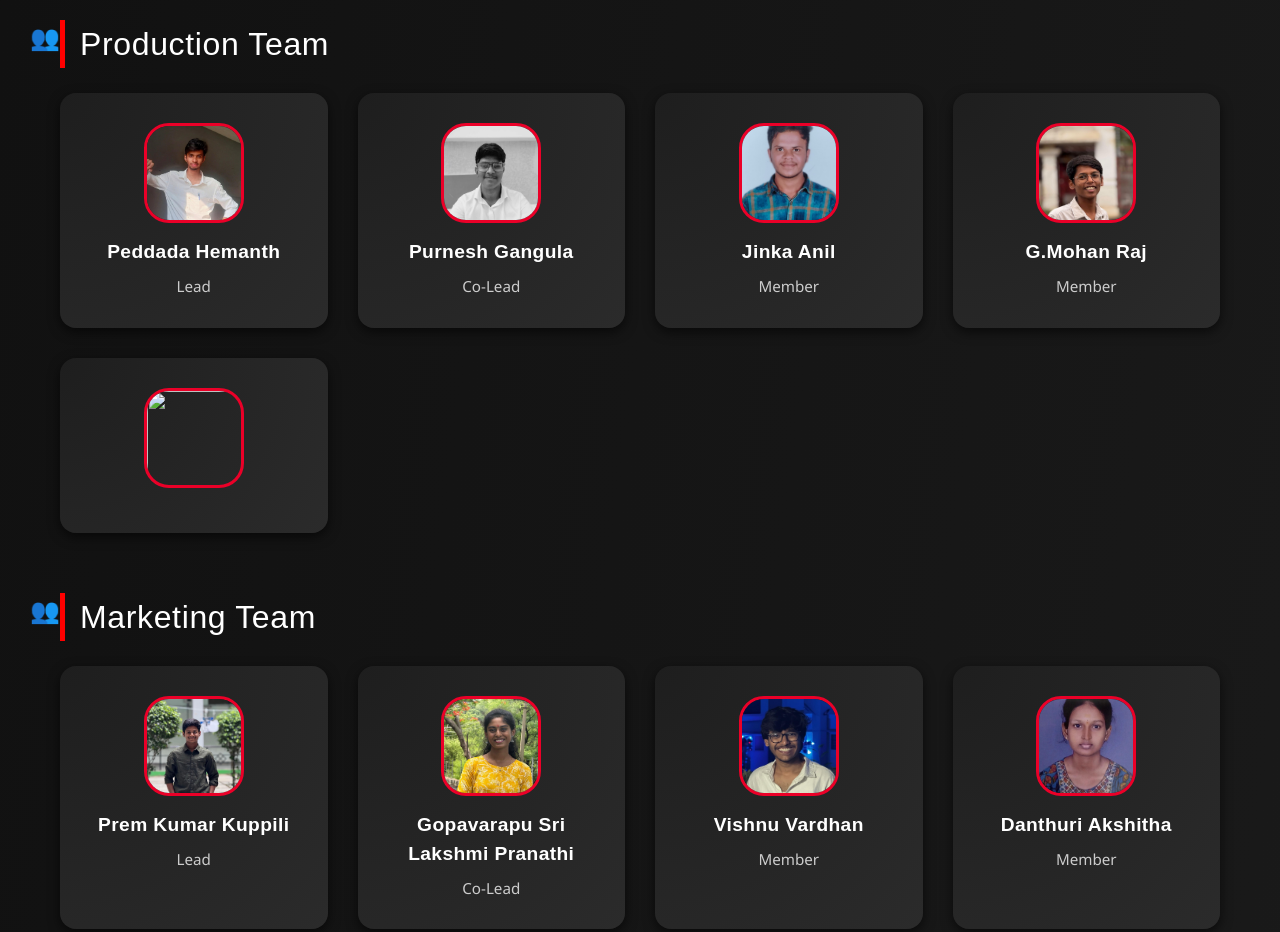
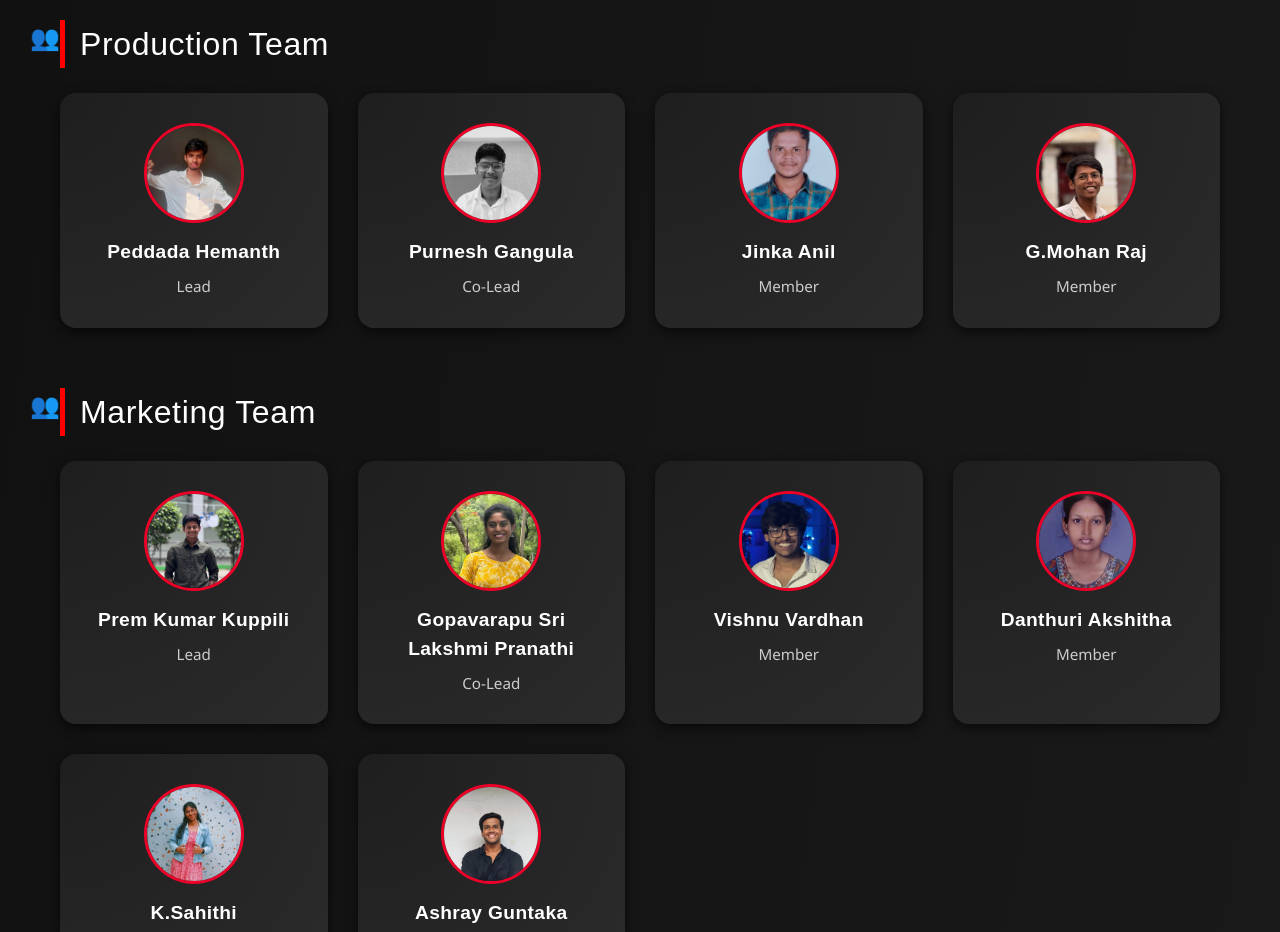
Before and after one commit to Ramcharan1706/Tedx-Website, a website: page index.html in a window 1280 px wide. Shown: the part 5120-6052 px from the top of the page. Drawn offline with nearby package versions, Linux system fonts and the light colour scheme; a web font is replaced by a local one.

Commit message:
changing styling for team members

```diff
--- a/css/styles.css
+++ b/css/styles.css
@@ -499,7 +499,7 @@ body {
   height: 100px;
   object-fit: cover;
   margin-bottom: 15px;
-  border-radius: 25%;
+  border-radius: 50%;
   border: 3px solid #EB0028;
   transition: transform 0.3s ease;
 }
--- a/index.html
+++ b/index.html
@@ -497,11 +497,6 @@
           <h3>G.Mohan Raj</h3>
           <p>Member</p>
         </div>
-        <div class="team-card" data-aos="fade-up">
-          <img src="images/member14.jpg">
-          <h3></h3>
-          <p></p>
-        </div>
       </div>
     </div>
 
```
